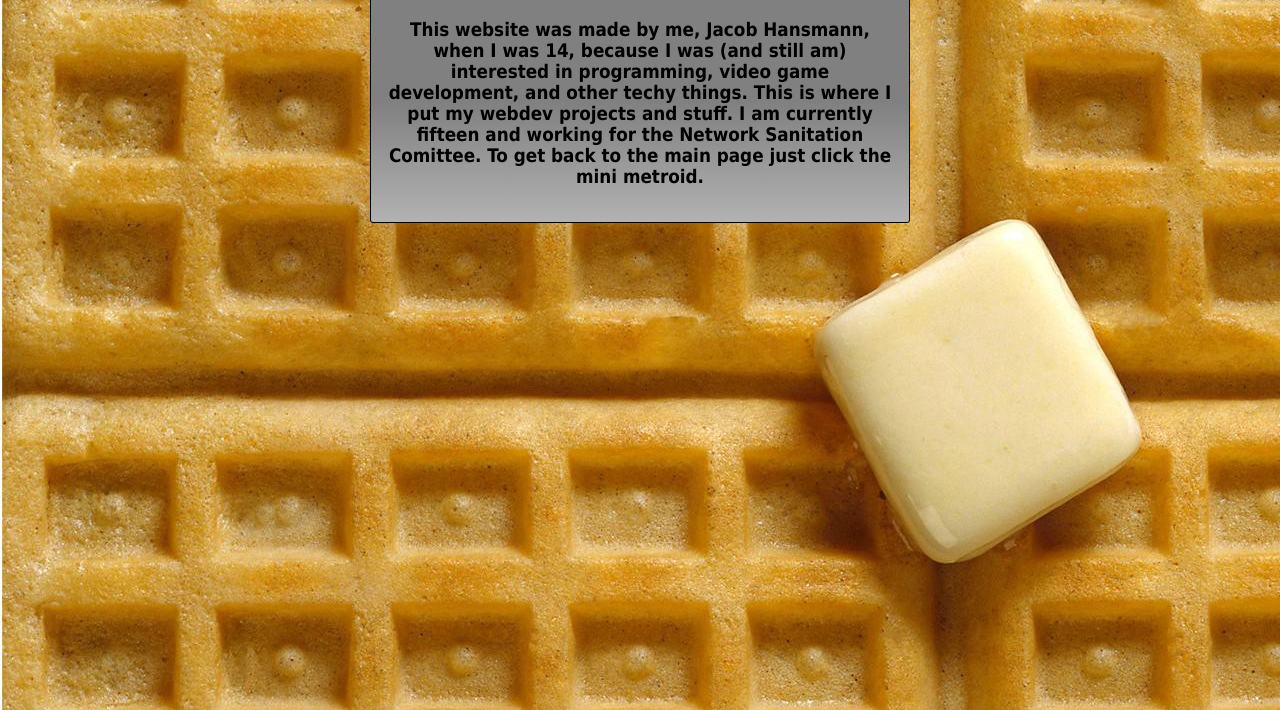
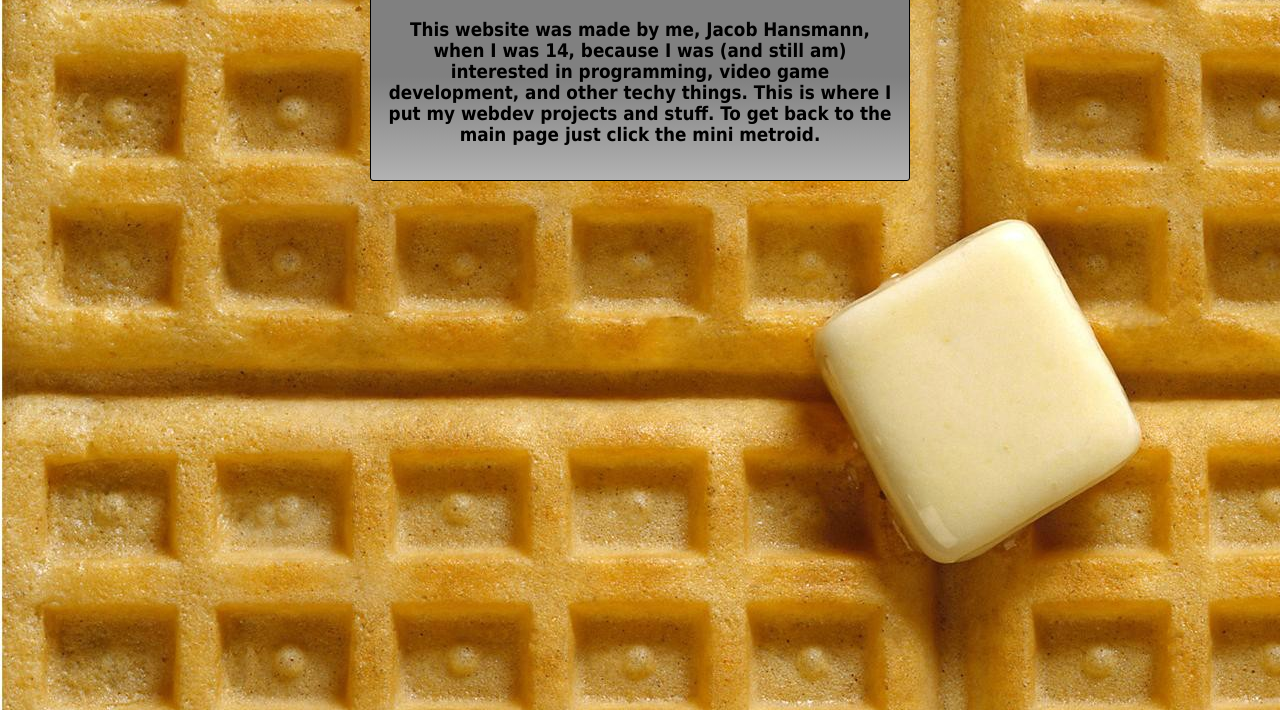
Before and after one commit to JacobPuff/end-to-end-app, a plain HTML site: page html/info/index.html in a window 1280 px wide. Shown: the part 90-800 px from the top of the page. Drawn offline with Linux system fonts and the light colour scheme; files that its build step writes are made by us from their sources.

Commit message:
Update info

```diff
--- a/html/info/index.html
+++ b/html/info/index.html
@@ -9,7 +9,8 @@
             <h1 style="border-bottom:1px solid black">Info</h1>
             <h3>This website was made by me, Jacob Hansmann, when I was 14, because I was (and still am) interested in programming,
                 video game development, and other techy things. This is where I put my webdev projects and
-                stuff. I am currently fifteen and working for the Network Sanitation Comittee. To get back to the main page just click the mini metroid.
+                stuff. To get back to the main page just click the mini metroid.
             </h3>
         </div>
+    </body>
 </html>
```
